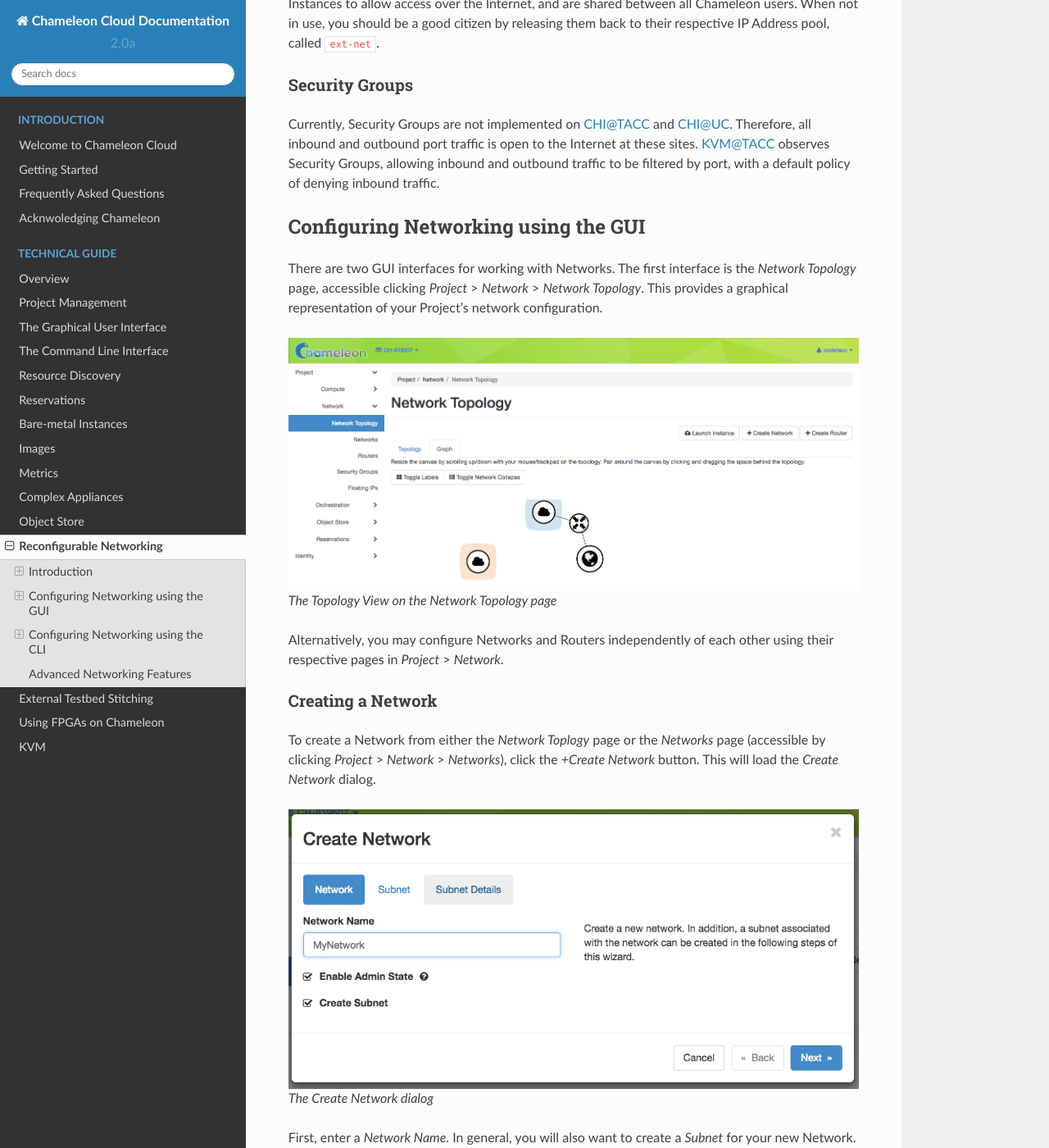
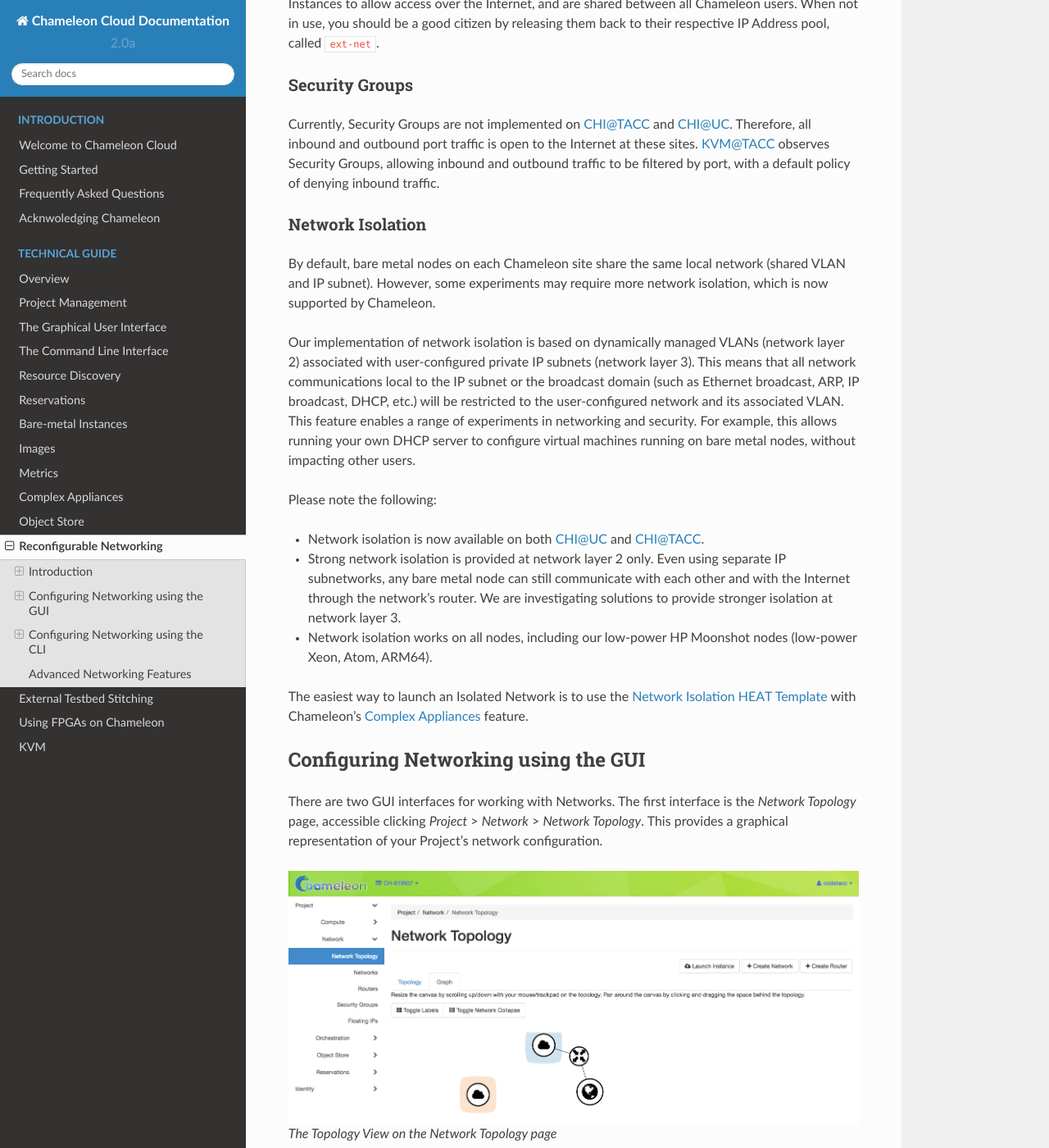
Before and after one commit to ChameleonCloud/docs, a Sphinx documentation site: the page built from source/technical/networks.rst, in a window 1280 px wide and 1400 px high, scrolled down 1050 px. Shown: the whole window at 82% size. Built offline with Sphinx 7.4.7 and the Read the Docs theme 2.0.0, drawn with Linux system fonts in a browser that asks for light colours.

Commit message:
Added more content about network isolation

```diff
--- a/source/technical/networks.rst
+++ b/source/technical/networks.rst
@@ -36,6 +36,21 @@ Security Groups
 _______________
 
 Currently, Security Groups are not implemented on CHI@TACC and CHI@UC. Therefore, all inbound and outbound port traffic is open to the Internet at these sites. KVM@TACC observes Security Groups, allowing inbound and outbound traffic to be filtered by port, with a default policy of denying inbound traffic.
+
+Network Isolation
+_________________
+
+By default, bare metal nodes on each Chameleon site share the same local network (shared VLAN and IP subnet). However, some experiments may require more network isolation, which is now supported by Chameleon.
+
+Our implementation of network isolation is based on dynamically managed VLANs (network layer 2) associated with user-configured private IP subnets (network layer 3). This means that all network communications local to the IP subnet or the broadcast domain (such as Ethernet broadcast, ARP, IP broadcast, DHCP, etc.) will be restricted to the user-configured network and its associated VLAN. This feature enables a range of experiments in networking and security. For example, this allows running your own DHCP server to configure virtual machines running on bare metal nodes, without impacting other users.
+
+Please note the following:
+
+- Network isolation is now available on both CHI@UC and CHI@TACC.
+- Strong network isolation is provided at network layer 2 only. Even using separate IP subnetworks, any bare metal node can still communicate with each other and with the Internet through the network's router. We are investigating solutions to provide stronger isolation at network layer 3.
+- Network isolation works on all nodes, including our low-power HP Moonshot nodes (low-power Xeon, Atom, ARM64).
+
+The easiest way to launch an Isolated Network is to use the `Network Isolation HEAT Template <https://raw.githubusercontent.com/ChameleonCloud/heat-templates/master/network-isolation/network-isolation.yaml>`_ with Chameleon's :ref:`complex` feature.
 
 ____________________________________
 Configuring Networking using the GUI
```
Also changed, not shown: source/technical/stitching.rst (+9 -0 lines).
